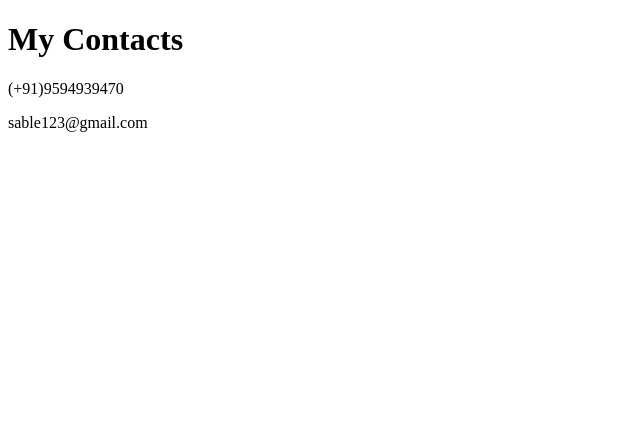
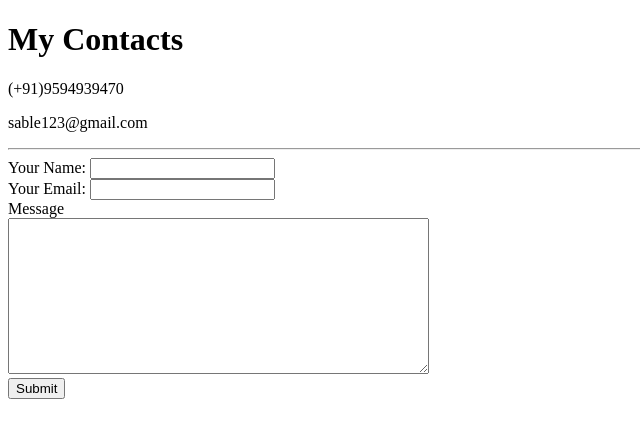
Before and after one commit to sable5499/CV, a plain HTML site: page contacts.html in a window 1280 px wide. Shown: the whole page, without its empty margins (0-640 px from the left). Drawn offline with Linux system fonts and the light colour scheme.

Commit message:
7 June Updates

```diff
--- a/contacts.html
+++ b/contacts.html
@@ -3,6 +3,7 @@
   <head>
     <meta charset="utf-8">
     <title>Contacts</title>
+    <link rel="stylesheet" href="css/styles.css">
   </head>
   <body>
     <h1> My Contacts</h1>
@@ -12,5 +13,15 @@
       <p>
         sable123@gmail.com
       </p>
+      <hr />
+      <form class="" action="mailto:swapnilsable5499@gmail.com" method="post" enctype="text/plain">
+        <label>Your Name:</label>
+        <input type="text" name="firstName" value=""/><br />
+        <label>Your Email:</label>
+        <input type="email" name="yourEmail" value="" /><br />
+        <label>Message</label><br />
+        <textarea name="yourMessage" rows="10" cols="50"></textarea><br />
+        <input type="submit" value="Submit" />
+      </form>
   </body>
 </html>
```
Also changed, not shown: hobbies.html (+2 -1 lines), index.html (+1 -0 lines).
